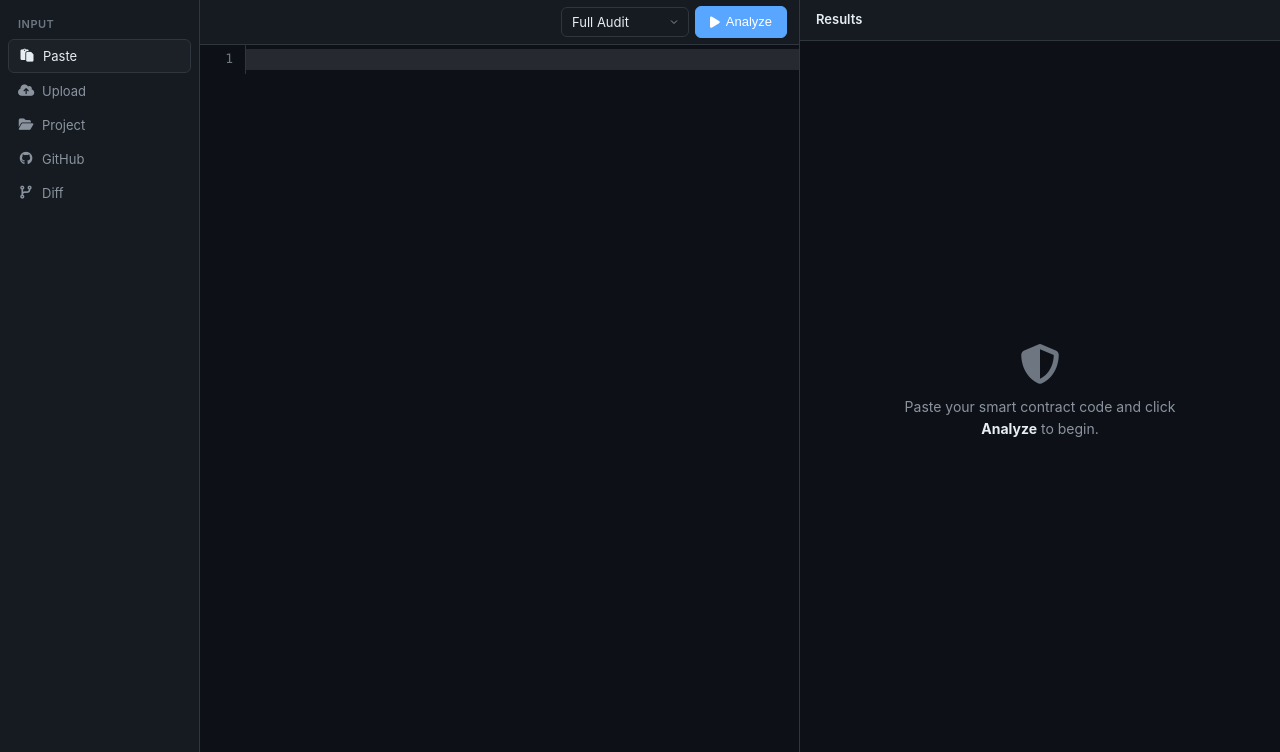
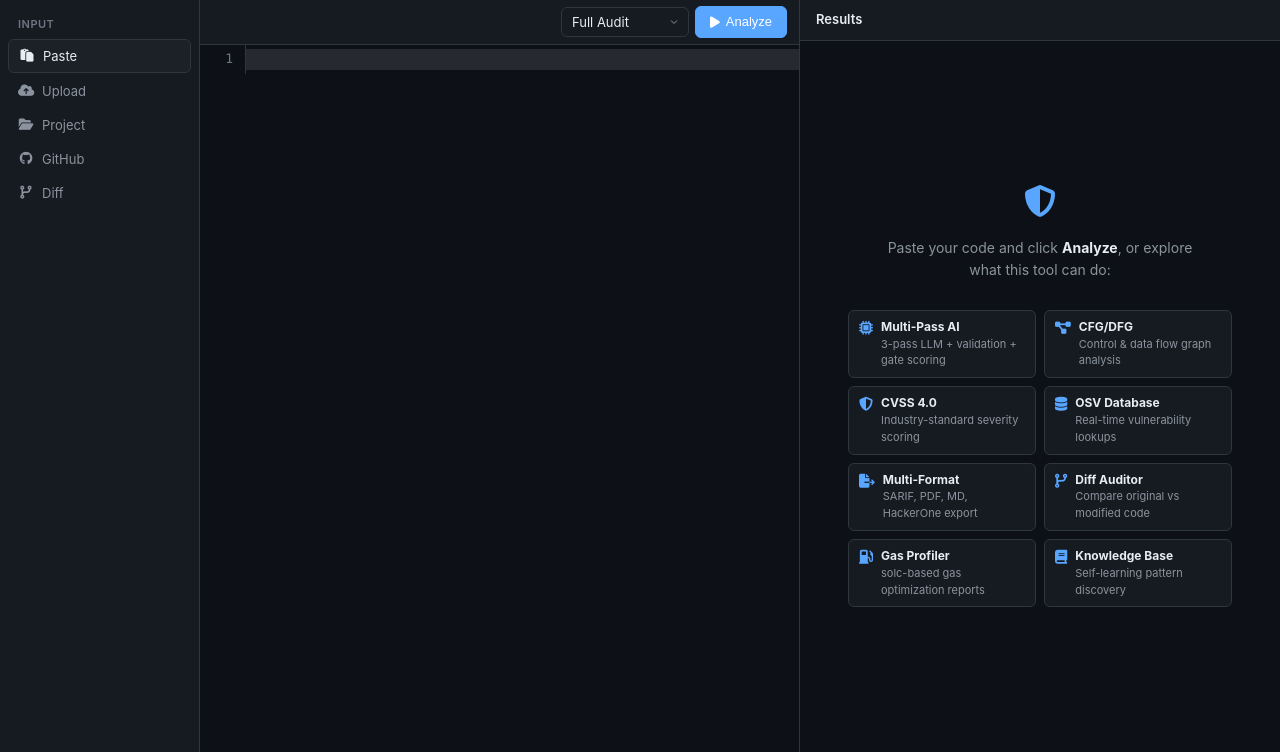
Before and after one commit to amino007dz-web/auditor-bot, a Flask app: page /app in a window 1280 px wide. Shown: the part 48-800 px from the top of the page. Run offline with Flask 3, Linux system fonts and the light colour scheme; the visitor is signed in with stand-in values (Sample User, id 1); some libraries are stand-ins or nearby versions.

Commit message:
Add feature cards in results pane showing all 8 capabilities

```diff
--- a/static/css/style.css
+++ b/static/css/style.css
@@ -436,6 +436,32 @@ select {
   border-radius: 0 var(--radius-sm) var(--radius-sm) 0;
   color: var(--text-muted);
 }
+/* ─── Features Mini Grid (in empty results) ─── */
+.features-mini-grid {
+  display: grid;
+  grid-template-columns: 1fr 1fr;
+  gap: 8px;
+  width: 100%;
+  max-width: 420px;
+  text-align: left;
+}
+
+.feature-mini {
+  display: flex;
+  align-items: flex-start;
+  gap: 8px;
+  padding: 8px 10px;
+  background: var(--bg-surface);
+  border: 1px solid var(--border);
+  border-radius: var(--radius-sm);
+  font-size: 12px;
+  line-height: 1.4;
+}
+
+.feature-mini i { color: var(--accent); font-size: 14px; margin-top: 2px; flex-shrink: 0; }
+.feature-mini strong { display: block; color: var(--text); font-size: 12px; }
+.feature-mini span { color: var(--text-muted); font-size: 11px; }
+
 .results-body table { width: 100%; border-collapse: collapse; margin: 8px 0; font-size: 13px; }
 .results-body th, .results-body td { padding: 6px 10px; border: 1px solid var(--border); text-align: left; }
 .results-body th { background: var(--bg-surface); font-weight: 600; color: var(--text); }
--- a/static/js/main.js
+++ b/static/js/main.js
@@ -25,6 +25,7 @@ document.addEventListener('DOMContentLoaded', function () {
     'githubUrl','githubFileInfo','editorBody','diffOriginal','diffModified',
     'downloadMd','downloadSarif','downloadPdf','toggleChart','exportGithub',
     'projectInput','browseProjectBtn','projectFileInfo','dropZone','quotaDisplay',
+    'featuresShowcase',
   ];
   ids.forEach(function (id) { el[id] = $(id); });
 
--- a/templates/index.html
+++ b/templates/index.html
@@ -127,9 +127,19 @@
       </div>
     </div>
     <div class="results-body" id="resultsBody">
-      <div class="results-empty">
-        <i class="fas fa-shield-alt"></i>
-        <p>Paste your smart contract code and click <strong>Analyze</strong> to begin.</p>
+      <div class="results-empty" id="featuresShowcase">
+        <i class="fas fa-shield-alt" style="font-size:32px;color:var(--accent);margin-bottom:8px;"></i>
+        <p style="margin-bottom:16px;">Paste your code and click <strong>Analyze</strong>, or explore what this tool can do:</p>
+        <div class="features-mini-grid">
+          <div class="feature-mini"><i class="fas fa-microchip"></i><div><strong>Multi-Pass AI</strong><span>3-pass LLM + validation + gate scoring</span></div></div>
+          <div class="feature-mini"><i class="fas fa-project-diagram"></i><div><strong>CFG/DFG</strong><span>Control &amp; data flow graph analysis</span></div></div>
+          <div class="feature-mini"><i class="fas fa-shield-alt"></i><div><strong>CVSS 4.0</strong><span>Industry-standard severity scoring</span></div></div>
+          <div class="feature-mini"><i class="fas fa-database"></i><div><strong>OSV Database</strong><span>Real-time vulnerability lookups</span></div></div>
+          <div class="feature-mini"><i class="fas fa-file-export"></i><div><strong>Multi-Format</strong><span>SARIF, PDF, MD, HackerOne export</span></div></div>
+          <div class="feature-mini"><i class="fas fa-code-branch"></i><div><strong>Diff Auditor</strong><span>Compare original vs modified code</span></div></div>
+          <div class="feature-mini"><i class="fas fa-gas-pump"></i><div><strong>Gas Profiler</strong><span>solc-based gas optimization reports</span></div></div>
+          <div class="feature-mini"><i class="fas fa-book"></i><div><strong>Knowledge Base</strong><span>Self-learning pattern discovery</span></div></div>
+        </div>
       </div>
     </div>
   </section>
```
